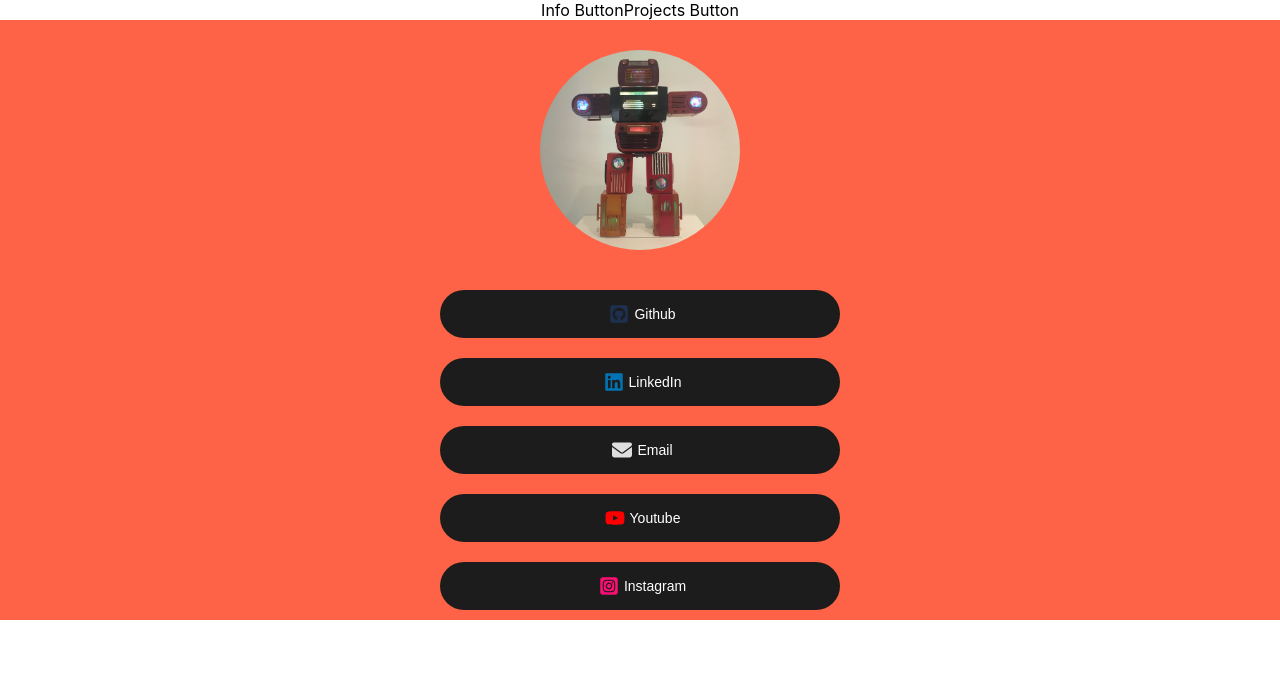
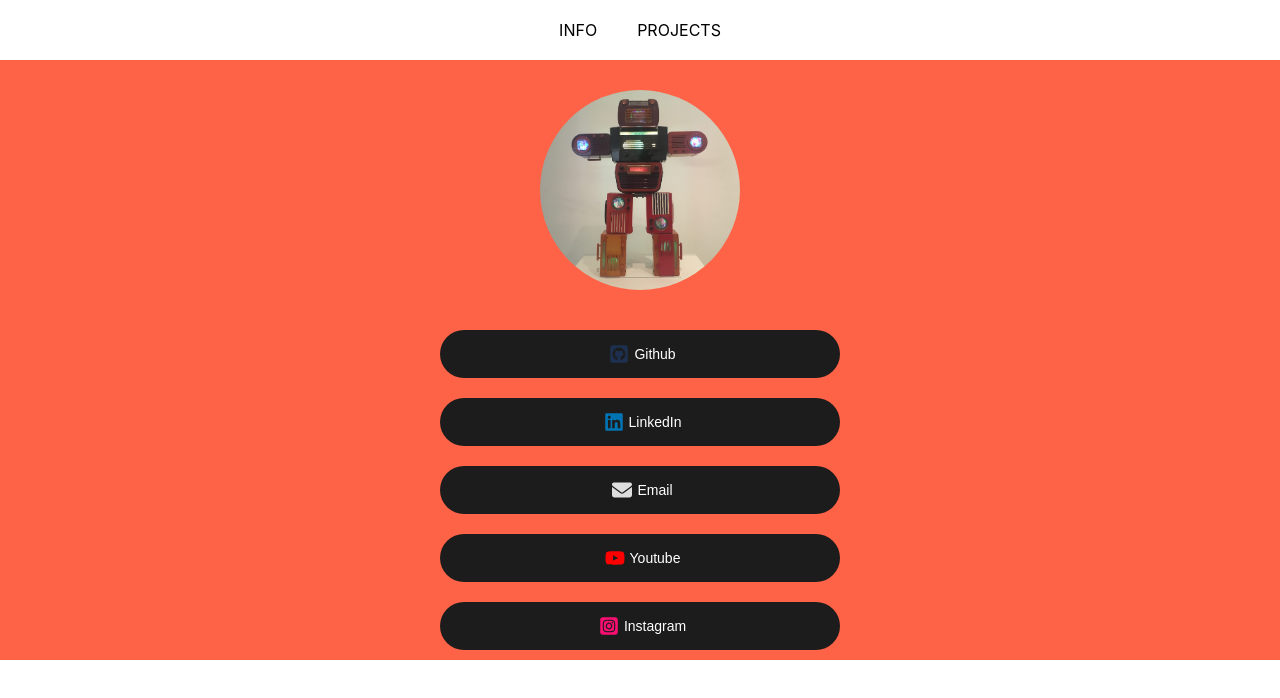
Before and after one commit to kxxhan/my_profile, a React (Create React App) app: page / in a window 1280 px wide. Shown: the top 698 px of the page. Built offline with nearby package versions, Linux system fonts and the light colour scheme.

Commit message:
init nav bar

```diff
--- a/src/layout/Header/View.tsx
+++ b/src/layout/Header/View.tsx
@@ -1,10 +1,10 @@
+import NavMenu from "./components/NavMenu";
 import "./index.scss";
 
 function View() {
   return (
     <div className="header-container">
-      <div>Info Button</div>
-      <div>Projects Button</div>
+      <NavMenu />
     </div>
   );
 }
--- /dev/null
+++ b/src/layout/Header/components/MenuItem/Container.tsx
@@ -0,0 +1,10 @@
+import View from "./View";
+
+interface ContainerProps {
+  name: string;
+}
+
+function Container({ name }: ContainerProps): React.ReactElement {
+  return <View name={name} />;
+}
+export default Container;
--- /dev/null
+++ b/src/layout/Header/components/MenuItem/View.tsx
@@ -0,0 +1,9 @@
+import "./index.scss";
+
+interface ViewProps {
+  name: string;
+}
+function View({ name }: ViewProps): React.ReactElement {
+  return <div className="menu-item">{name}</div>;
+}
+export default View;
--- /dev/null
+++ b/src/layout/Header/components/MenuItem/index.scss
@@ -0,0 +1,3 @@
+.menu-item {
+  margin: 20px;
+}
--- /dev/null
+++ b/src/layout/Header/components/MenuItem/index.tsx
@@ -0,0 +1,6 @@
+import Container from "./Container";
+
+function index(props: any) {
+  return <Container {...props} />;
+}
+export default index;
--- /dev/null
+++ b/src/layout/Header/components/NavMenu/Container.tsx
@@ -0,0 +1,10 @@
+import View from "./View";
+
+// interface NavItems {
+//   name: string;
+// }
+function Container(): React.ReactElement {
+  const items: string[] = ["INFO", "PROJECTS"];
+  return <View items={items} />;
+}
+export default Container;
--- /dev/null
+++ b/src/layout/Header/components/NavMenu/View.tsx
@@ -0,0 +1,21 @@
+import NavItem from "../MenuItem";
+import "./index.scss";
+
+interface ViewProps {
+  // items: Array<string>;
+  items: string[];
+}
+function View({ items }: ViewProps): React.ReactElement {
+  return (
+    <div className="menu-container">
+      {/* NavItem의 요구사항
+      1. 라우팅
+      2. String을 입력받아 표시할수 있어야 한다.
+      */}
+      {items.map((item, index) => (
+        <NavItem key={index} name={item} />
+      ))}
+    </div>
+  );
+}
+export default View;
--- /dev/null
+++ b/src/layout/Header/components/NavMenu/index.scss
@@ -0,0 +1,7 @@
+.menu-container {
+  display: flex;
+  justify-content: center;
+  align-items: center;
+  // margin-top: 10px;
+  // pa-right: 20px;
+}
--- /dev/null
+++ b/src/layout/Header/components/NavMenu/index.tsx
@@ -0,0 +1,6 @@
+import Container from "./Container";
+
+function index(props: any) {
+  return <Container {...props} />;
+}
+export default index;
```
